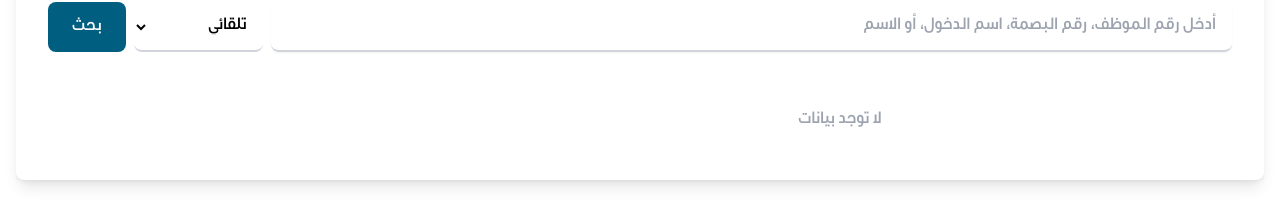
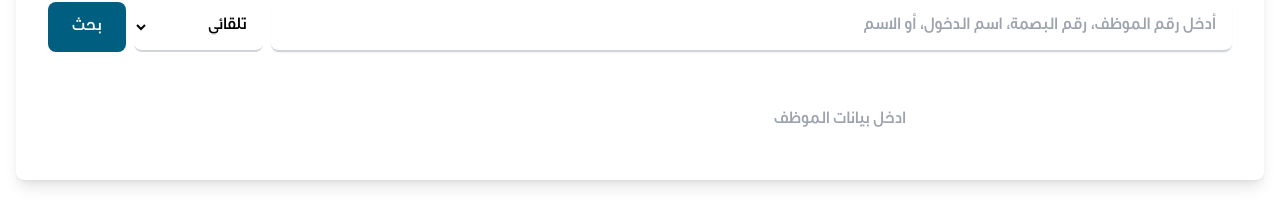
Before and after one commit to Bashayer770/AttendanceRemakeFE, an Angular app: page /users in a window 1280 px wide. Shown: the part 282-496 px from the top of the page. Built offline with nearby package versions, Linux system fonts and the light colour scheme.

Commit message:
list css

```diff
--- a/src/app/features/users/users-search.component.html
+++ b/src/app/features/users/users-search.component.html
@@ -110,7 +110,11 @@
           class="bg-white rounded-lg shadow divide-y"
         >
           <div
-            class="p-3 hover:bg-slate-50 cursor-pointer flex items-center justify-between"
+            class="p-3 cursor-pointer flex items-center justify-between"
+            [ngClass]="{
+              'bg-primary/10 hover:bg-primary/20': selectedEmpNo === r.empNo,
+              'hover:bg-slate-50': selectedEmpNo !== r.empNo
+            }"
             *ngFor="let r of results"
             (click)="selectResult(r)"
           >
@@ -145,7 +149,7 @@
           class="text-center text-gray-400 py-8"
           dir="rtl"
         >
-          لا توجد بيانات
+          {{ hasSearched ? "لا توجد بيانات" : "ادخل بيانات الموظف" }}
         </div>
       </div>
     </div>
--- a/src/app/features/users/users-search.component.ts
+++ b/src/app/features/users/users-search.component.ts
@@ -51,6 +51,8 @@ export class UsersSearchComponent {
   form!: FormGroup;
   showDetails = false;
   results: EmployeeDetailsDto[] = [];
+  hasSearched = false;
+  selectedEmpNo: number | null = null;
 
   constructor(private fb: FormBuilder, private svc: EmployeeSearchService) {
     this.form = this.fb.group({
@@ -64,6 +66,8 @@ export class UsersSearchComponent {
     this.vm = null;
     this.showDetails = false;
     this.results = [];
+    this.selectedEmpNo = null;
+    this.hasSearched = true;
 
     const { query, type } = this.form.value as SearchForm;
     const q = query?.trim();
@@ -380,5 +384,6 @@ export class UsersSearchComponent {
     this.populateFromEmployeeDto(dto);
     if (!dto.fullName) this.enrichNamesFromDb2(dto.empNo);
     this.showDetails = true;
+    this.selectedEmpNo = dto.empNo;
   }
 }
```
